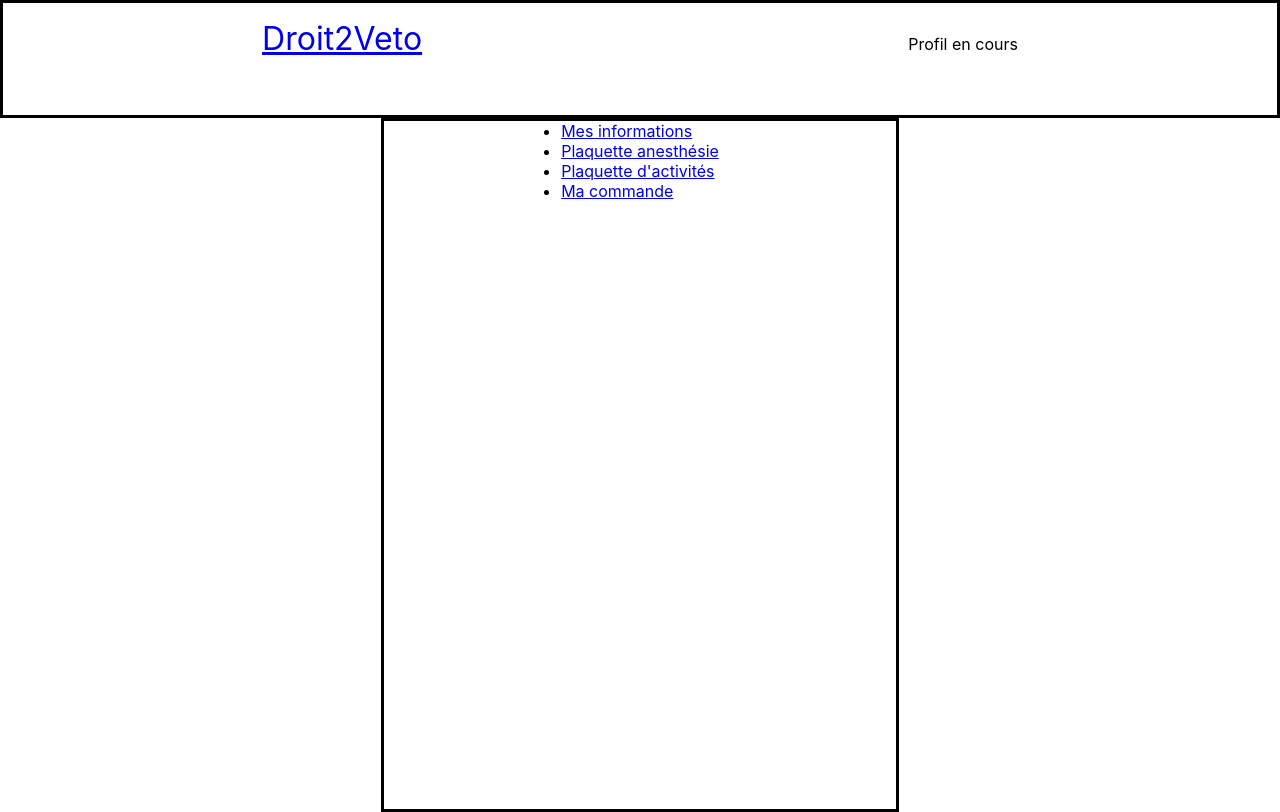
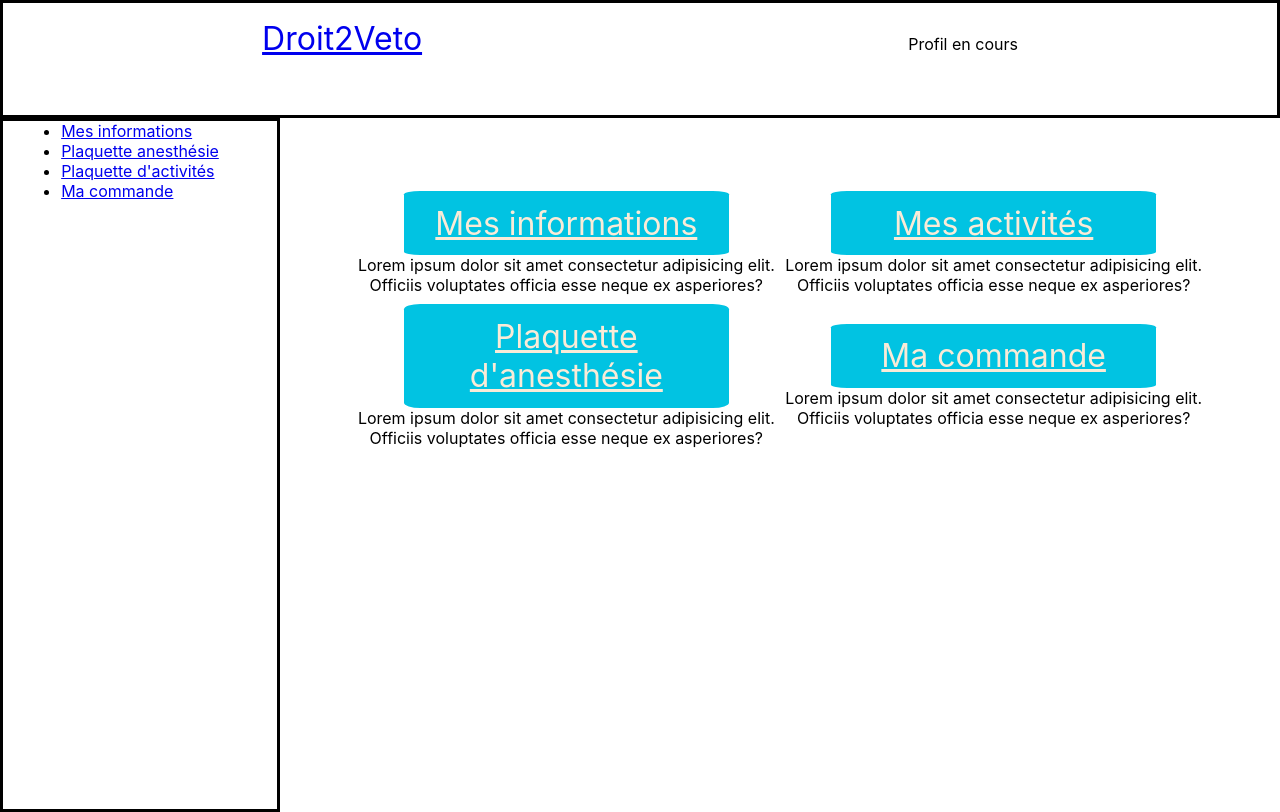
Before and after one commit to WildCodeSchool/reims-js-202003-pjt-droit2veto-client, a React (Create React App) app: page /home in a window 1280 px wide. Built offline with nearby package versions, Linux system fonts and the light colour scheme.

Commit message:
fix(home): fix name import

```diff
--- a/src/components/bloctuto/BlocTuto.jsx
+++ b/src/components/bloctuto/BlocTuto.jsx
@@ -1,5 +1,5 @@
 import React from 'react';
-import './BlocTuto.css';
+import './blocTuto.css';
 import { Link } from 'react-router-dom';
 
 function BlocTuto() {
--- a/src/components/navbar/Home.jsx
+++ b/src/components/navbar/Home.jsx
@@ -9,7 +9,7 @@ import {
 import NavBar from './NavBar';
 import './navbar.css';
 import LoremIpsum from '../test/LoremIpsum';
-import BlocTuto from '../bloctuto/BlocTuto';
+import BlocTuto from '../blocTuto/BlocTuto';
 import Information from '../information/Information';
 
 const Home = () => (
@@ -21,7 +21,7 @@ const Home = () => (
     <div className="navbarPage">
       <NavBar />
       <Switch>
-        <Route exact path="/">
+        <Route exact path="/home">
           <BlocTuto />
         </Route>
         <Route exact path="/informations">
```
